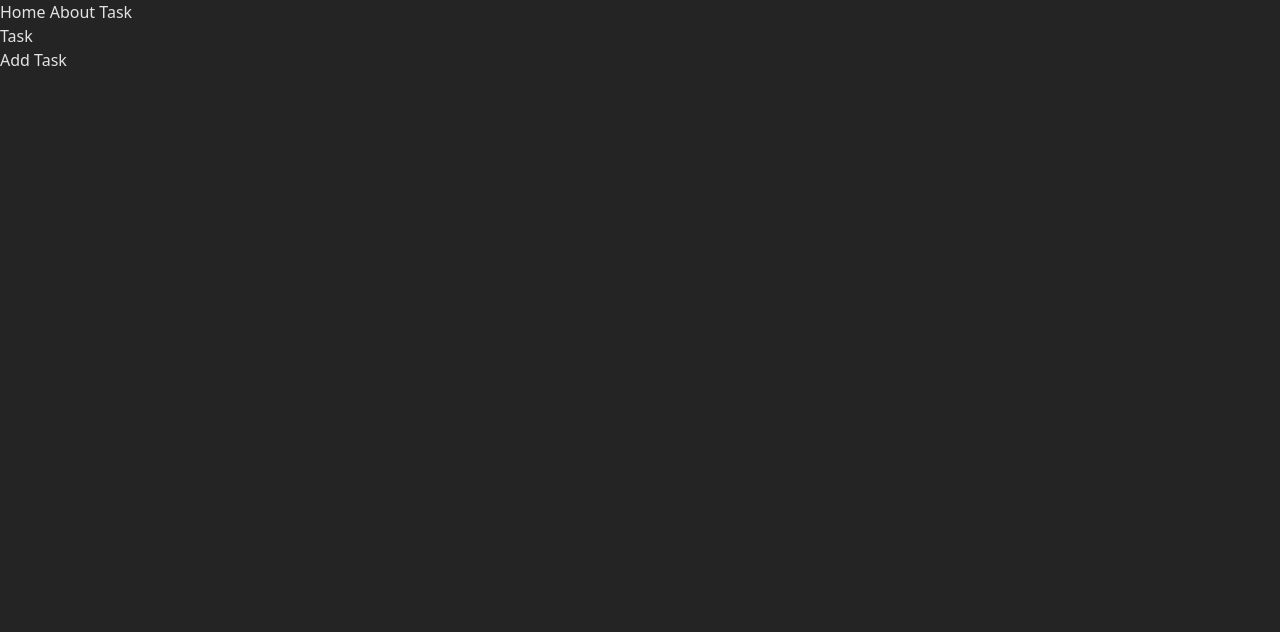
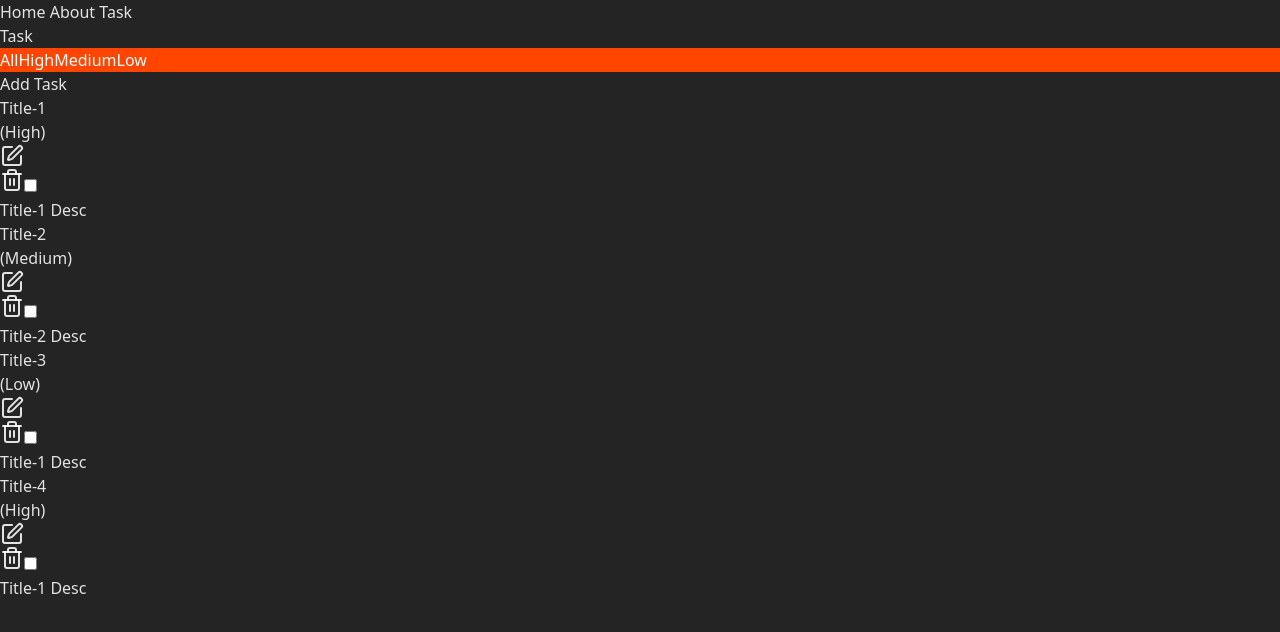
Before and after one commit to Suvrodev/Todo, a React (Vite) app: page /task in a window 1280 px wide. Shown: the top 632 px of the page. Built offline with nearby package versions, Linux system fonts and the light colour scheme.

Commit message:
Filter task as priority

```diff
--- a/package.json
+++ b/package.json
@@ -15,6 +15,7 @@
     "@radix-ui/react-dialog": "^1.1.4",
     "@radix-ui/react-label": "^2.1.1",
     "@radix-ui/react-slot": "^1.1.1",
+    "@radix-ui/react-tabs": "^1.1.2",
     "@reduxjs/toolkit": "^2.5.0",
     "class-variance-authority": "^0.7.1",
     "clsx": "^2.1.1",
--- /dev/null
+++ b/src/Layout/Pages/Task/Task.css
@@ -0,0 +1,4 @@
+.tabColor {
+  background-color: orangered !important;
+  color: white !important;
+}
--- a/src/Layout/Pages/Task/Task.tsx
+++ b/src/Layout/Pages/Task/Task.tsx
@@ -1,21 +1,60 @@
-import { useAppSelector } from "@/redux/hook";
+import { useAppDispatch, useAppSelector } from "@/redux/hook";
+import "./Task.css";
 import TaskCard from "./TaskCard/TaskCard";
 import AddTaskModal from "./AddTaskModal/AddTaskModal";
+import { Tabs, TabsList, TabsTrigger } from "@/components/ui/tabs";
+import { updateFilter } from "@/redux/features/task/taskSlice";
+import { useFilterTask } from "@/utilities/filterTask";
 
 const Task = () => {
   const { tasks } = useAppSelector((state) => state.todo);
-  // console.log("Tasks:", tasks);
-  // console.log("Filter:", filter);
+  const { filter } = useAppSelector((state) => state.todo);
+  const dispatch = useAppDispatch();
+
+  const filterTask = useFilterTask(tasks, filter);
+
   return (
     <div>
       <div className="flex justify-between items-center my-10">
         <h1 className=" font-bold">Task</h1>
-        <div className="">
-          <AddTaskModal />
+        <div className="flex items-center gap-4">
+          <div className="">
+            <Tabs defaultValue="All" className="">
+              <TabsList className="grid grid-cols-4 tabColor">
+                <TabsTrigger
+                  value="All"
+                  onClick={() => dispatch(updateFilter("All"))}
+                >
+                  All
+                </TabsTrigger>
+                <TabsTrigger
+                  value="High"
+                  onClick={() => dispatch(updateFilter("High"))}
+                >
+                  High
+                </TabsTrigger>
+                <TabsTrigger
+                  value="Medium"
+                  onClick={() => dispatch(updateFilter("Medium"))}
+                >
+                  Medium
+                </TabsTrigger>
+                <TabsTrigger
+                  value="Low"
+                  onClick={() => dispatch(updateFilter("Low"))}
+                >
+                  Low
+                </TabsTrigger>
+              </TabsList>
+            </Tabs>
+          </div>
+          <div>
+            <AddTaskModal />
+          </div>
         </div>
       </div>
       <div className="space-y-5">
-        {tasks.map((task, idx) => (
+        {filterTask.map((task, idx) => (
           <TaskCard key={idx} task={task} />
         ))}
       </div>
--- /dev/null
+++ b/src/components/ui/tabs.tsx
@@ -0,0 +1,53 @@
+import * as React from "react"
+import * as TabsPrimitive from "@radix-ui/react-tabs"
+
+import { cn } from "@/lib/utils"
+
+const Tabs = TabsPrimitive.Root
+
+const TabsList = React.forwardRef<
+  React.ElementRef<typeof TabsPrimitive.List>,
+  React.ComponentPropsWithoutRef<typeof TabsPrimitive.List>
+>(({ className, ...props }, ref) => (
+  <TabsPrimitive.List
+    ref={ref}
+    className={cn(
+      "inline-flex h-9 items-center justify-center rounded-lg bg-muted p-1 text-muted-foreground",
+      className
+    )}
+    {...props}
+  />
+))
+TabsList.displayName = TabsPrimitive.List.displayName
+
+const TabsTrigger = React.forwardRef<
+  React.ElementRef<typeof TabsPrimitive.Trigger>,
+  React.ComponentPropsWithoutRef<typeof TabsPrimitive.Trigger>
+>(({ className, ...props }, ref) => (
+  <TabsPrimitive.Trigger
+    ref={ref}
+    className={cn(
+      "inline-flex items-center justify-center whitespace-nowrap rounded-md px-3 py-1 text-sm font-medium ring-offset-background transition-all focus-visible:outline-none focus-visible:ring-2 focus-visible:ring-ring focus-visible:ring-offset-2 disabled:pointer-events-none disabled:opacity-50 data-[state=active]:bg-background data-[state=active]:text-foreground data-[state=active]:shadow",
+      className
+    )}
+    {...props}
+  />
+))
+TabsTrigger.displayName = TabsPrimitive.Trigger.displayName
+
+const TabsContent = React.forwardRef<
+  React.ElementRef<typeof TabsPrimitive.Content>,
+  React.ComponentPropsWithoutRef<typeof TabsPrimitive.Content>
+>(({ className, ...props }, ref) => (
+  <TabsPrimitive.Content
+    ref={ref}
+    className={cn(
+      "mt-2 ring-offset-background focus-visible:outline-none focus-visible:ring-2 focus-visible:ring-ring focus-visible:ring-offset-2",
+      className
+    )}
+    {...props}
+  />
+))
+TabsContent.displayName = TabsPrimitive.Content.displayName
+
+export { Tabs, TabsList, TabsTrigger, TabsContent }
--- a/src/redux/features/task/taskSlice.ts
+++ b/src/redux/features/task/taskSlice.ts
@@ -3,12 +3,45 @@
 
 interface IinitialState {
   tasks: ITask[];
-  filter: "all" | "High" | "Medium" | "Low";
+  filter: "All" | "High" | "Medium" | "Low";
 }
 
 const initialState: IinitialState = {
-  tasks: [],
-  filter: "all",
+  tasks: [
+    {
+      id: "1",
+      title: "Title-1",
+      desc: "Title-1 Desc",
+      dueDate: "1",
+      isCompleted: true,
+      priority: "High",
+    },
+    {
+      id: "2",
+      title: "Title-2",
+      desc: "Title-2 Desc",
+      dueDate: "1",
+      isCompleted: true,
+      priority: "Medium",
+    },
+    {
+      id: "3",
+      title: "Title-3",
+      desc: "Title-1 Desc",
+      dueDate: "3",
+      isCompleted: true,
+      priority: "Low",
+    },
+    {
+      id: "4",
+      title: "Title-4",
+      desc: "Title-1 Desc",
+      dueDate: "1",
+      isCompleted: true,
+      priority: "High",
+    },
+  ],
+  filter: "All",
 };
 
 // type DraftTask = Pick<ITask, "title" | "desc" | "dueDate" | "priority">;
@@ -47,31 +80,29 @@
       const { id, taskData } = action.payload;
       console.log("id: ", id, "data: ", taskData);
 
-      state.tasks.forEach((task) =>
-        // task.id === id
-        //   ? // ? (task.title = taskData.title)
-        //     {
-        //       ...task,
-        //       title: taskData.title,
-        //       desc: taskData.desc,
-        //       dueDate: taskData.dueDate,
-        //       priority: taskData.priority,
-        //     }
-        //   : task
-
-        {
-          if (task.id === id) {
-            task.title = taskData.title;
-            task.desc = taskData.desc;
-            task.dueDate = taskData.dueDate;
-            task.priority = taskData.priority;
-          }
+      state.tasks.forEach((task) => {
+        if (task.id === id) {
+          task.title = taskData.title;
+          task.desc = taskData.desc;
+          task.dueDate = taskData.dueDate;
+          task.priority = taskData.priority;
         }
-      );
+      });
+    },
+    updateFilter: (
+      state,
+      action: PayloadAction<"High" | "Low" | "Medium" | "All">
+    ) => {
+      state.filter = action.payload;
     },
   },
 });
 
-export const { addTask, toggleCompleteState, deleteTask, updateTask } =
-  taskSlice.actions;
+export const {
+  addTask,
+  toggleCompleteState,
+  deleteTask,
+  updateTask,
+  updateFilter,
+} = taskSlice.actions;
 export default taskSlice.reducer;
--- /dev/null
+++ b/src/utilities/filterTask.ts
@@ -0,0 +1,15 @@
+import { ITask } from "@/Types/types";
+import { useEffect, useState } from "react";
+
+export const useFilterTask = (tasks: ITask[], filter: string) => {
+  const [filterTask, setFilterTask] = useState<ITask[]>([]);
+  useEffect(() => {
+    if (filter === "All") {
+      setFilterTask(tasks);
+      return;
+    }
+    const taskFilter = tasks.filter((task) => task.priority === filter);
+    setFilterTask(taskFilter);
+  }, [tasks, filter]);
+  return filterTask;
+};
```
Also changed, not shown: 2 other files (tests, documents, lock files or other folders).
